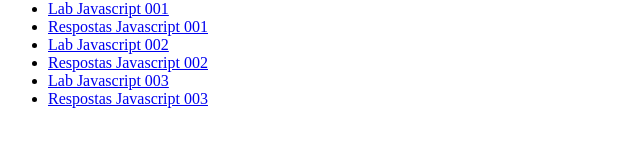
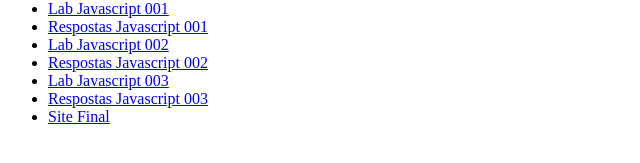
Before and after one commit to mmarcellobat/mmarcellobat.github.io, a plain HTML site: page index.html in a window 1280 px wide. Shown: the part 127-290 px from the top of the page, 0-640 px from the left. Drawn offline with Linux system fonts and the light colour scheme.

Commit message:
site final

```diff
--- a/index.html
+++ b/index.html
@@ -25,6 +25,9 @@
             <li>
                 <a href="respJS_003.html">Respostas Javascript 003</a>
             </li>
+            <li>
+                <a href="site_final/index.html">Site Final</a>
+            </li>
         </ul>
     </body>
 </html>
```
